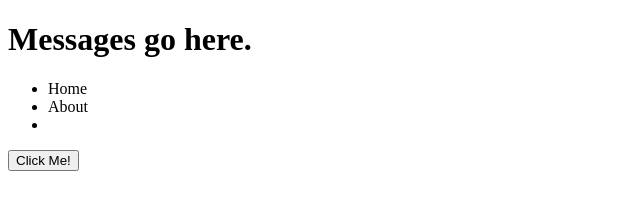
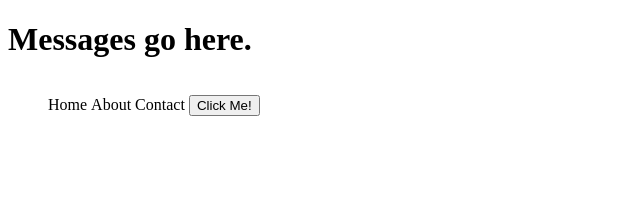
Before and after one commit to nadia28/events-intro, a plain HTML site: page index.html in a window 1280 px wide. Shown: the whole page, without its empty margins (0-640 px from the left). Drawn offline with Linux system fonts and the light colour scheme.

Commit message:
style navbar

```diff
--- a/index.html
+++ b/index.html
@@ -3,13 +3,20 @@
   <head>
     <meta charset="utf-8">
     <title>Events Intro</title>
+    <style>
+    ul, li {
+      display:inline-block;
+      list-style: none;
+    }
+    </style>
+
   </head>
   <body>
     <h1>Messages go here.</h1>
     <ul>
       <li>Home</li>
       <li>About</li>
-      <li><Contact</li>
+      <li>Contact</li>
     </ul>
 
 <button id="myButton">Click Me!</button>
```
